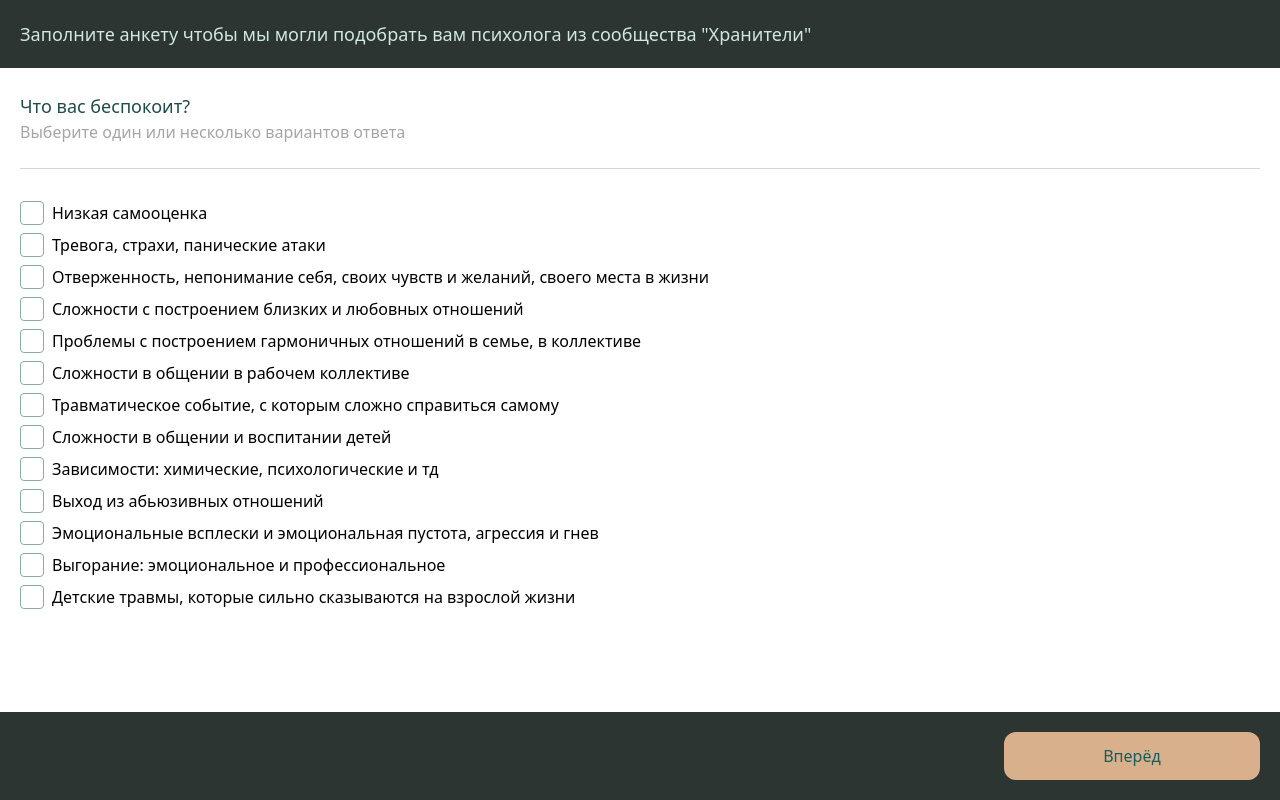
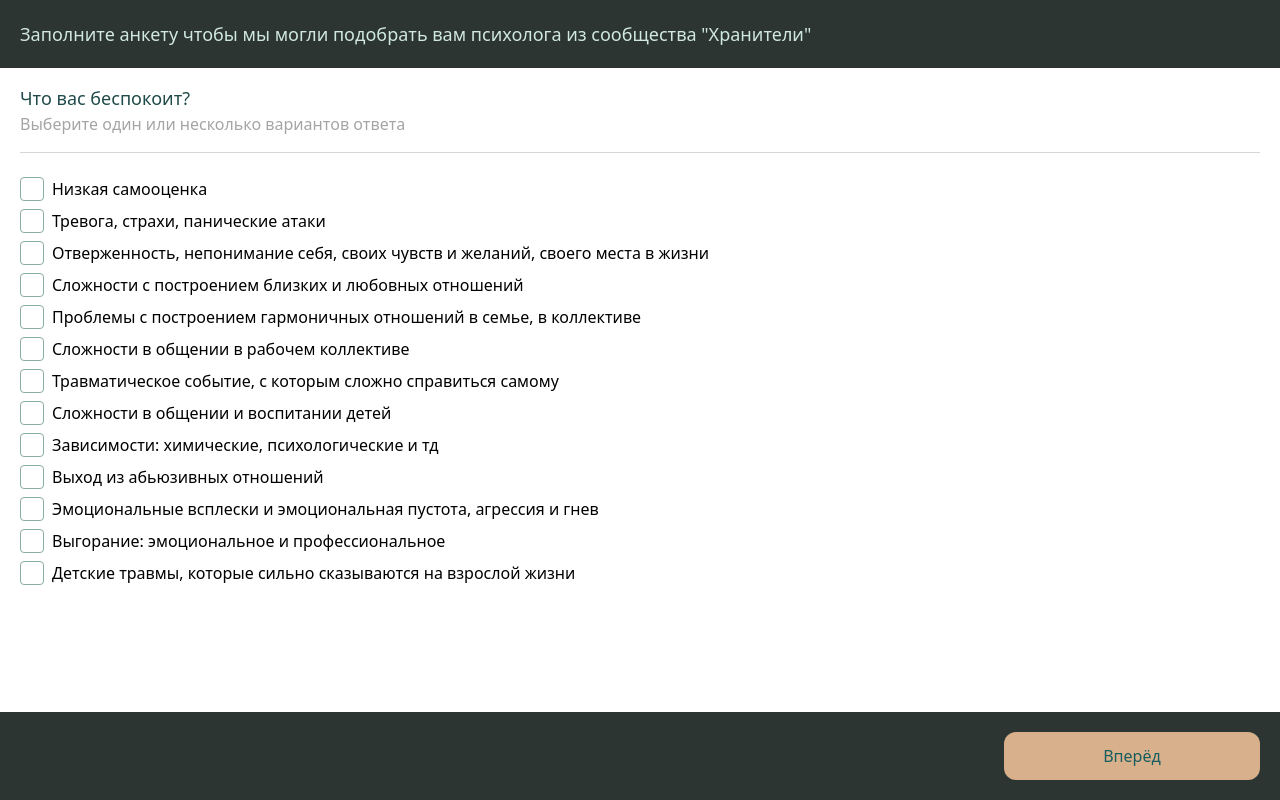
Before and after one commit to alexandr-bsu/-, a React (Vite) app: page / in a window 1280 px wide. Built offline with nearby package versions, Linux system fonts and the light colour scheme.

Commit message:
Update WelcomePage.jsx

```diff
--- a/src/survey/WelcomePage.jsx
+++ b/src/survey/WelcomePage.jsx
@@ -36,7 +36,7 @@ const WelcomePage = () => {
     <div className="px-5 flex flex-col pb-6">
       <div
         data-name="question-block"
-        className="bg-white border-gray border-b z-10 sticky top-0 w-full py-6 mb-6"
+        className="bg-white border-gray border-b z-10 sticky top-0 w-full py-4 mb-4"
       >
         <div className="flex flex-col">
           <h3 className="font-medium text-lg text-dark-green">
```
